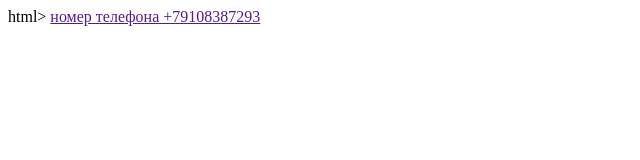
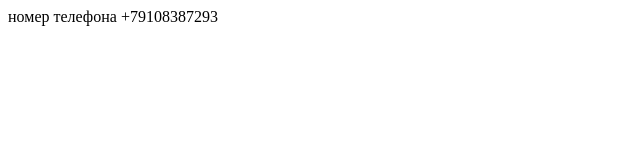
Before and after one commit to Negr1000-7/Muzei, a plain HTML site: page contact.html in a window 1280 px wide. Shown: the whole page, without its empty margins (0-640 px from the left). Drawn offline with Linux system fonts and the light colour scheme.

Commit message:
Update contact.html

```diff
--- a/contact.html
+++ b/contact.html
@@ -1,10 +1,10 @@
-html>
+<html>
     <heard>
-        <a href="">номер телефона +79108387293</a>
     </heard>
     <body>
-        <a hlef"лафв
+        номер телефона +79108387293
 
 
 
-        <main>
+    </body>
+</html>
```
